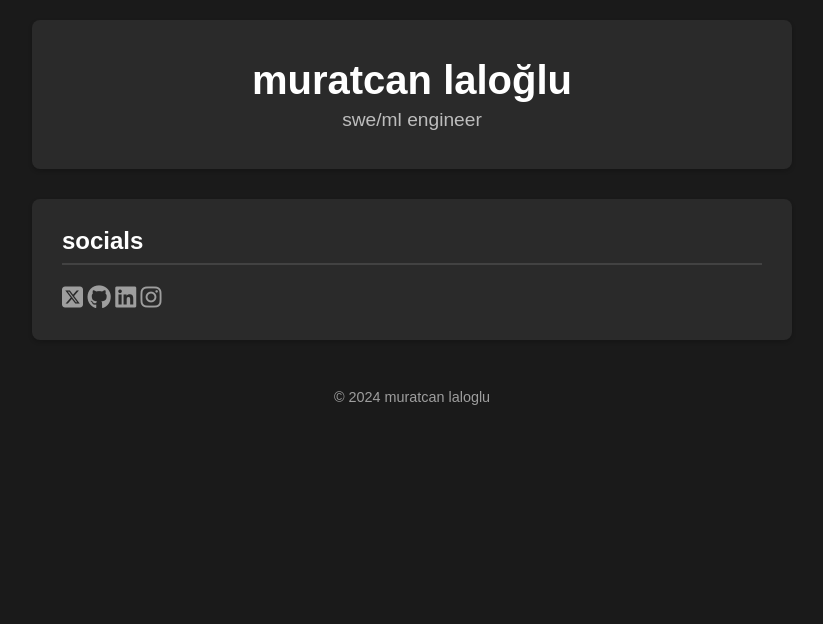
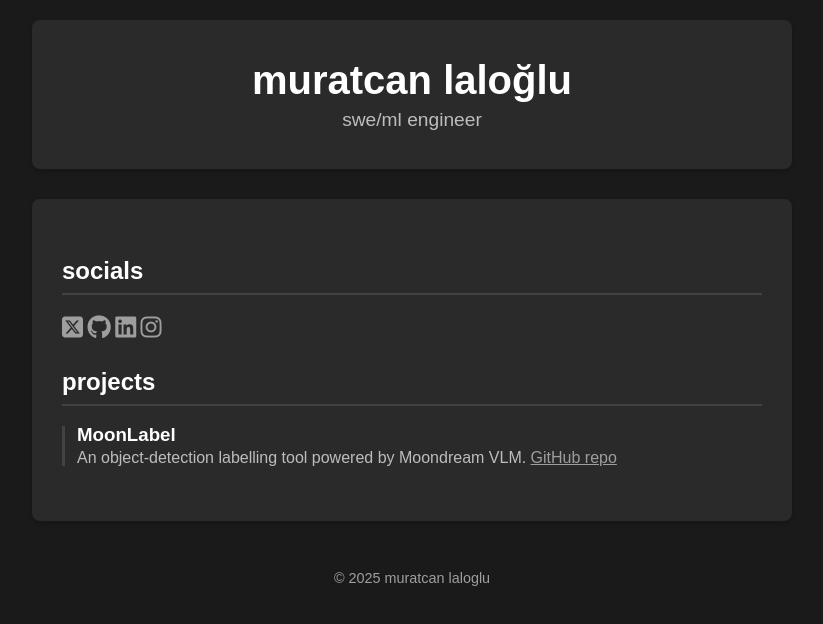
Before and after one commit to muratcanlaloglu/muratcanlaloglu.github.io, a plain HTML site: page index.html in a window 1280 px wide. Shown: the whole page, without its empty margins (228-1051 px from the left). Drawn offline with Linux system fonts and the light colour scheme.

Commit message:
add projects section

```diff
--- a/index.css
+++ b/index.css
@@ -71,6 +71,37 @@ h2 {
     color: #ffffff;
 }
 
+#projects a {
+    color: #9e9e9e;
+    transition: color 0.3s ease;
+}
+
+#projects a:hover {
+    color: #ffffff;
+}
+
+#socials p {
+    display: flex;
+    justify-content: center;
+    gap: 20px;
+    margin-bottom: 30px;
+}
+
+.project {
+    margin-bottom: 25px;
+    padding-left: 12px;
+    border-left: 3px solid #424242;
+}
+
+.project h3 {
+    color: #ffffff;
+    margin-bottom: 5px;
+}
+
+.project p {
+    color: #bdbdbd;
+}
+
 footer {
     text-align: center;
     margin-top: 30px;
--- a/index.html
+++ b/index.html
@@ -25,10 +25,18 @@
                 <a href="https://www.instagram.com/muratcanlaloglu/" target="_blank"><i class="fa-brands fa-instagram"></i></a>
             </p>
         </section>
+
+        <section id="projects">
+            <h2>projects</h2>
+            <div class="project">
+                <h3>MoonLabel</h3>
+                <p>An object-detection labelling tool powered by Moondream VLM. <a href="https://github.com/muratcanlaloglu/moonlabel" target="_blank">GitHub repo</a></p>
+            </div>
+        </section>
     </main>
 
     <footer>
-        <p>&copy; 2024 muratcan laloglu</p>
+        <p>&copy; 2025 muratcan laloglu</p>
     </footer>
 </body>
 
```
